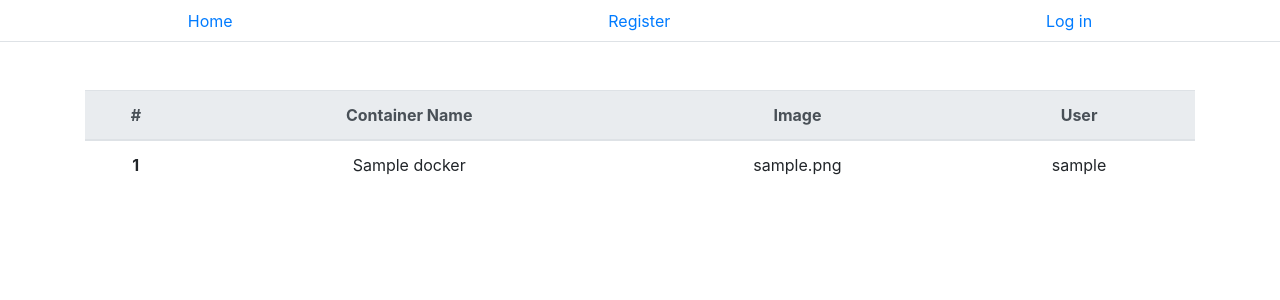
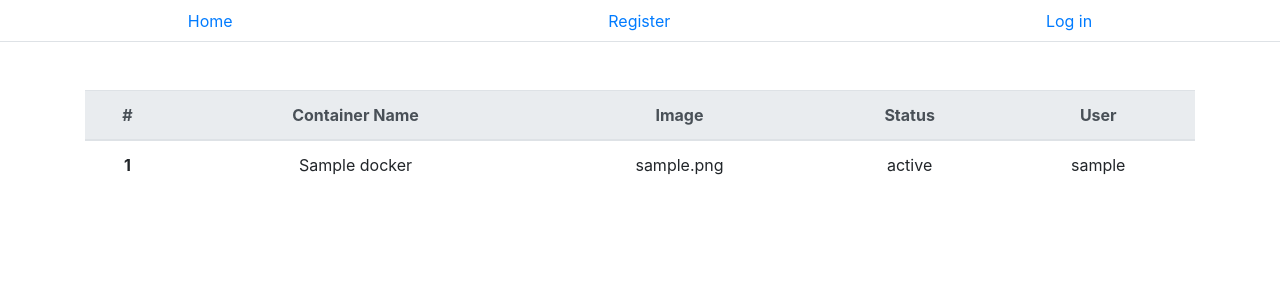
Before and after one commit to TAHER-MOSTAFA/managing-docker-with-django, a Django app: page / in a window 1280 px wide. Shown: the top 300 px of the page. Run offline with Django 3.2, Linux system fonts and the light colour scheme; tables that the repository leaves empty hold one stand-in row (values such as "Sample post"); parts of the project's set-up code (start-up, migrations or seed data) failed here and were passed over; some libraries are stand-ins or nearby versions.

Commit message:
big table

```diff
--- a/templates/taskapp/base.html
+++ b/templates/taskapp/base.html
@@ -45,6 +45,7 @@
       <th scope="col">#</th>
       <th scope="col">Container Name</th>
       <th scope="col">Image</th>
+      <th scope="col">Status</th>
       <th scope="col">User</th>
     </tr>
   </thead>
@@ -54,6 +55,7 @@
       <th class="counterCell" scope="row"></th>
       <td>{{instance.ContainerName}}</td>
       <td>{{instance.image}}</td>
+      <td>{{instance.status}}</td>
       <td>{% for user in instance.user.all %}
             {{user.username}}
           {% endfor %}</td>
```
